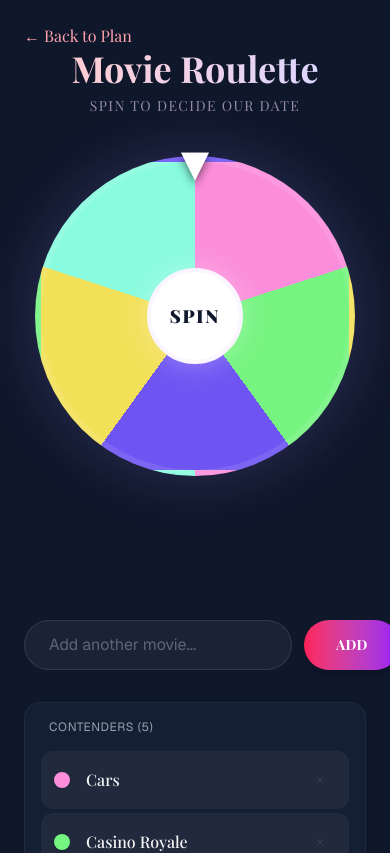
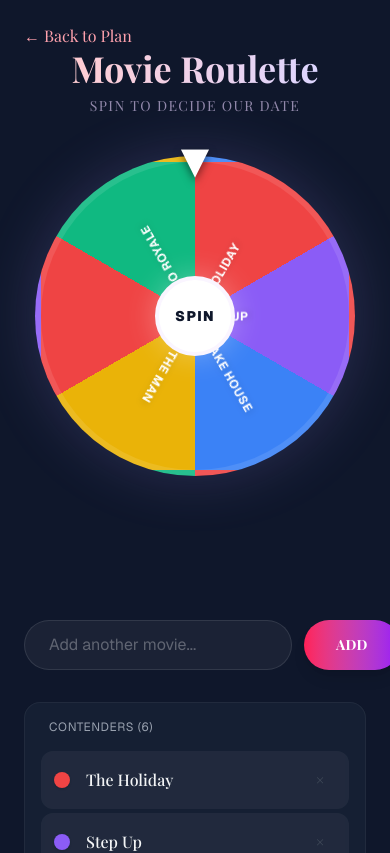
Before and after one commit to Henry336/anniversary-gift, a Next.js app: page /movie-spinner in a window 390 px wide. Shown: the top 853 px of the page. Built offline with nearby package versions, Linux system fonts and the light colour scheme; a web font is replaced by a local one.

Commit message:
Fixed the recommendation page again.

```diff
--- a/app/movie-spinner/page.js
+++ b/app/movie-spinner/page.js
@@ -6,41 +6,31 @@ import confetti from 'canvas-confetti';
 
 const playfair = Playfair_Display({ subsets: ['latin'] });
 
-// 1. Helper function to generate pleasing random colors
-// We use HSL to ensure colors are vibrant (high saturation) and bright (med-high lightness)
-// so they don't get lost against the dark background.
 const generateRandomColor = () => {
-  const hue = Math.floor(Math.random() * 360); // Full spectrum range
-  const saturation = Math.floor(Math.random() * 20) + 80; // 80% - 100% (Very vibrant)
-  const lightness = Math.floor(Math.random() * 20) + 60; // 60% - 80% (Bright, pastel-ish)
+  const hue = Math.floor(Math.random() * 360);
+  const saturation = Math.floor(Math.random() * 20) + 80;
+  const lightness = Math.floor(Math.random() * 20) + 40; // Darker for white text legibility
   return `hsl(${hue}, ${saturation}%, ${lightness}%)`;
 };
 
-const DEFAULT_MOVIE_NAMES = [
-  "Cars",
-  "Casino Royale",
-  "The Devil Wears Prada",
-  "Happy Feet",
-  "The Pursuit of Happyness"
+// 👇 2006 ANNIVERSARY RECOMMENDATIONS
+const DEFAULT_MOVIES = [
+  { name: "The Holiday", color: "#ef4444" },     // Romantic Classic
+  { name: "Step Up", color: "#8b5cf6" },         // Dance Romance
+  { name: "The Lake House", color: "#3b82f6" },  // Time Travel Love
+  { name: "She's the Man", color: "#eab308" },   // Funny/Light
+  { name: "Cars", color: "#ef4444" },            // User Favorite
+  { name: "Casino Royale", color: "#10b981" },   // User Favorite
 ];
-
-// 2. Initialize state with objects containing name AND color
-const INITIAL_STATE = DEFAULT_MOVIE_NAMES.map(name => ({
-    name: name,
-    color: generateRandomColor()
-}));
-
 
 export default function MovieSpinner() {
   const router = useRouter();
-  // movies state is now an array of objects: { name: "Cars", color: "hsl(...)" }
-  const [movies, setMovies] = useState(INITIAL_STATE);
+  const [movies, setMovies] = useState(DEFAULT_MOVIES);
   const [newMovieName, setNewMovieName] = useState('');
   const [isSpinning, setIsSpinning] = useState(false);
-  const [winner, setWinner] = useState(null); // Winner will be a movie object
+  const [winner, setWinner] = useState(null);
   const [rotation, setRotation] = useState(0);
 
-  // Calculate the gradient dynamically using the stored colors
   const getWheelGradient = () => {
     if (movies.length === 0) return 'conic-gradient(#334155 0% 100%)';
     const percent = 100 / movies.length;
@@ -57,20 +47,16 @@ export default function MovieSpinner() {
 
     const sliceSize = 360 / movies.length;
     const randomSliceIndex = Math.floor(Math.random() * movies.length);
-
-    // Add significant extra rotation for drama (5 full spins)
     const extraSpins = 360 * 5;
 
-    // Calculate target angle to land in the middle of the random slice
+    // Calculate target to land in center of slice
     const targetRotation = rotation + extraSpins + (360 - (randomSliceIndex * sliceSize) - (sliceSize / 2));
 
     setRotation(targetRotation);
 
-    // Wait for animation to finish (3 seconds)
     setTimeout(() => {
       setIsSpinning(false);
       setWinner(movies[randomSliceIndex]);
-      // Use the winner's specific color for the confetti
       confetti({
         particleCount: 150,
         spread: 100,
@@ -83,7 +69,6 @@ export default function MovieSpinner() {
   const addMovie = (e) => {
     e.preventDefault();
     if (newMovieName.trim()) {
-      // 3. When adding, create a new object with a fresh random color
       setMovies([...movies, { name: newMovieName.trim(), color: generateRandomColor() }]);
       setNewMovieName('');
     }
@@ -96,7 +81,6 @@ export default function MovieSpinner() {
   return (
     <div className={`min-h-screen bg-slate-900 bg-[radial-gradient(ellipse_at_top,_var(--tw-gradient-stops))] from-slate-900 via-[#2e1065] to-black text-white flex flex-col items-center py-12 ${playfair.className} overflow-x-hidden`}>
 
-      {/* Header */}
       <button onClick={() => router.back()} className="absolute top-6 left-6 text-rose-300 hover:text-white transition-colors z-20">
         ← Back to Plan
       </button>
@@ -107,7 +91,7 @@ export default function MovieSpinner() {
       <p className="text-purple-200/60 text-sm tracking-widest mb-10">SPIN TO DECIDE OUR DATE</p>
 
       {/* The Wheel Container */}
-      <div className="relative w-80 h-80 md:w-96 md:h-96 mb-12 group">
+      <div className="relative w-80 h-80 md:w-96 md:h-96 mb-12 group font-sans">
 
         {/* Pointer */}
         <div className="absolute -top-5 left-1/2 -translate-x-1/2 z-20 text-5xl text-white drop-shadow-[0_4px_4px_rgba(0,0,0,0.5)]">
@@ -116,36 +100,53 @@ export default function MovieSpinner() {
 
         {/* Spinning Wheel */}
         <div
-          className="w-full h-full rounded-full border-[6px] border-white/10 shadow-[0_0_60px_rgba(167,139,250,0.2)]"
+          className="w-full h-full rounded-full border-[6px] border-white/10 shadow-[0_0_60px_rgba(167,139,250,0.2)] relative overflow-hidden"
           style={{
             background: getWheelGradient(),
             transform: `rotate(${rotation}deg)`,
             transition: isSpinning ? 'transform 3s cubic-bezier(0.25, 0.1, 0.25, 1)' : 'none'
           }}
-        />
+        >
+          {/* 👇 THIS SECTION ADDS THE TEXT LABELS */}
+          {movies.map((movie, i) => {
+            const sliceAngle = 360 / movies.length;
+            const rotateAngle = (sliceAngle * i) + (sliceAngle / 2); // Center of the slice
+            return (
+              <div
+                key={i}
+                className="absolute top-0 left-1/2 w-[1px] h-[50%] origin-bottom flex justify-center pt-4"
+                style={{ transform: `translateX(-50%) rotate(${rotateAngle}deg)` }}
+              >
+                <span
+                    className="text-white font-bold text-xs md:text-sm uppercase tracking-wider whitespace-nowrap drop-shadow-md"
+                    style={{ writingMode: 'vertical-rl', transform: 'rotate(180deg)' }}
+                >
+                  {movie.name.length > 15 ? movie.name.substring(0, 15) + '...' : movie.name}
+                </span>
+              </div>
+            );
+          })}
+        </div>
 
-        {/* The Spin Button */}
+        {/* Spin Button */}
         <button
           onClick={handleSpin}
           disabled={isSpinning || movies.length < 2}
-          className="absolute top-1/2 left-1/2 -translate-x-1/2 -translate-y-1/2 w-24 h-24 bg-white text-slate-900 rounded-full font-black text-lg shadow-[0_0_30px_rgba(255,255,255,0.3)] border-4 border-purple-50 flex items-center justify-center hover:scale-105 active:scale-95 transition-all disabled:opacity-50 disabled:hover:scale-100 z-10 tracking-widest"
+          className="absolute top-1/2 left-1/2 -translate-x-1/2 -translate-y-1/2 w-20 h-20 bg-white text-slate-900 rounded-full font-black text-sm shadow-[0_0_30px_rgba(255,255,255,0.3)] border-4 border-purple-50 flex items-center justify-center hover:scale-105 active:scale-95 transition-all disabled:opacity-50 disabled:hover:scale-100 z-10 tracking-widest"
         >
           {isSpinning ? '...' : 'SPIN'}
         </button>
       </div>
 
-      {/* Winner Display */}
       <div className="h-20 mb-4 flex items-center justify-center">
         {winner && !isSpinning && (
           <div className="animate-drop-in text-center">
             <p className="text-xs text-purple-300 tracking-widest mb-1">THE WINNER IS:</p>
-            {/* Use the winner's specific color for the text */}
             <h2 className="text-4xl font-bold drop-shadow-sm" style={{ color: winner.color }}>{winner.name}</h2>
           </div>
         )}
       </div>
 
-      {/* Movie List Management */}
       <div className="w-full max-w-md px-6 z-10 relative">
         <form onSubmit={addMovie} className="flex gap-3 mb-8">
           <input
@@ -168,9 +169,7 @@ export default function MovieSpinner() {
             {movies.map((movie, idx) => (
               <div key={idx} className="flex items-center justify-between group bg-white/5 hover:bg-white/10 rounded-xl p-3 transition-colors border border-transparent hover:border-white/5">
                 <div className="flex items-center gap-4">
-                  {/* Use the stored color for the dot */}
                   <div className="w-4 h-4 rounded-full shadow-sm" style={{ backgroundColor: movie.color }}></div>
-                  {/* Use movie.name to display text */}
                   <span className="text-gray-100 font-medium">{movie.name}</span>
                 </div>
                 <button onClick={() => removeMovie(idx)} className="text-white/20 hover:text-rose-400 w-8 h-8 flex items-center justify-center rounded-full hover:bg-white/10 transition-all">
@@ -186,22 +185,11 @@ export default function MovieSpinner() {
           </div>
         </div>
       </div>
-       {/* Add custom scrollbar styling */}
        <style jsx global>{`
-        .custom-scrollbar::-webkit-scrollbar {
-          width: 6px;
-        }
-        .custom-scrollbar::-webkit-scrollbar-track {
-          background: rgba(255, 255, 255, 0.05);
-          border-radius: 10px;
-        }
-        .custom-scrollbar::-webkit-scrollbar-thumb {
-          background: rgba(255, 255, 255, 0.2);
-          border-radius: 10px;
-        }
-        .custom-scrollbar::-webkit-scrollbar-thumb:hover {
-          background: rgba(255, 255, 255, 0.3);
-        }
+        .custom-scrollbar::-webkit-scrollbar { width: 6px; }
+        .custom-scrollbar::-webkit-scrollbar-track { background: rgba(255, 255, 255, 0.05); border-radius: 10px; }
+        .custom-scrollbar::-webkit-scrollbar-thumb { background: rgba(255, 255, 255, 0.2); border-radius: 10px; }
+        .custom-scrollbar::-webkit-scrollbar-thumb:hover { background: rgba(255, 255, 255, 0.3); }
       `}</style>
     </div>
   );
```
